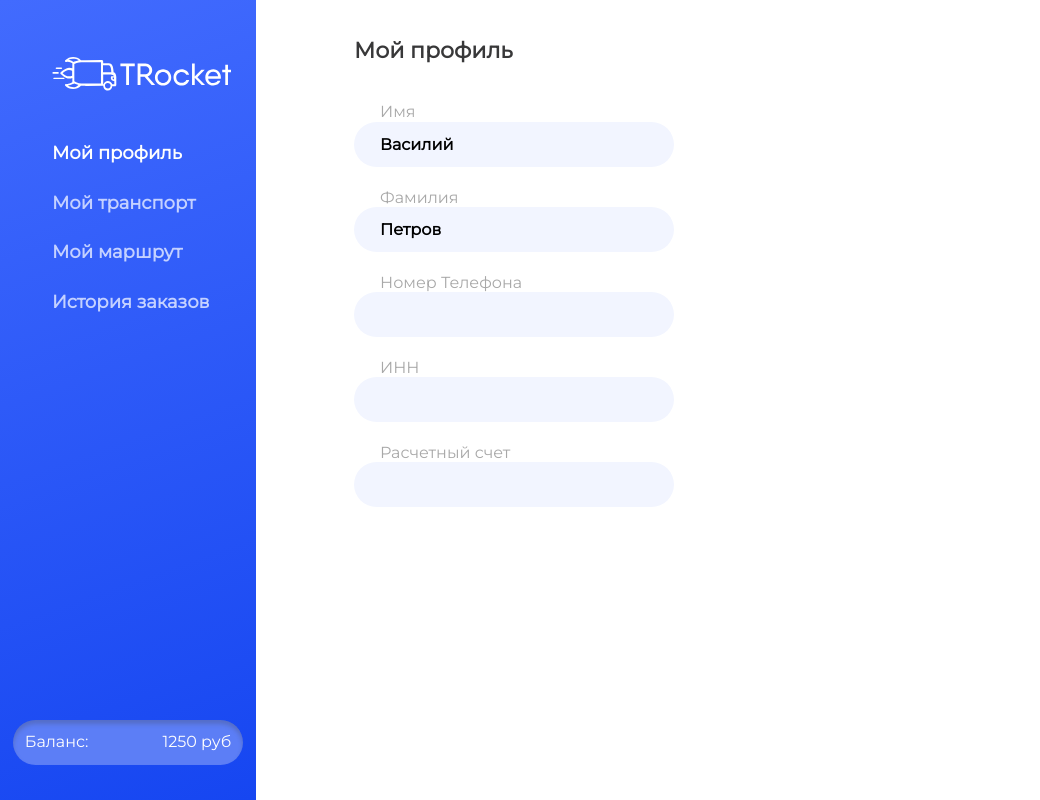
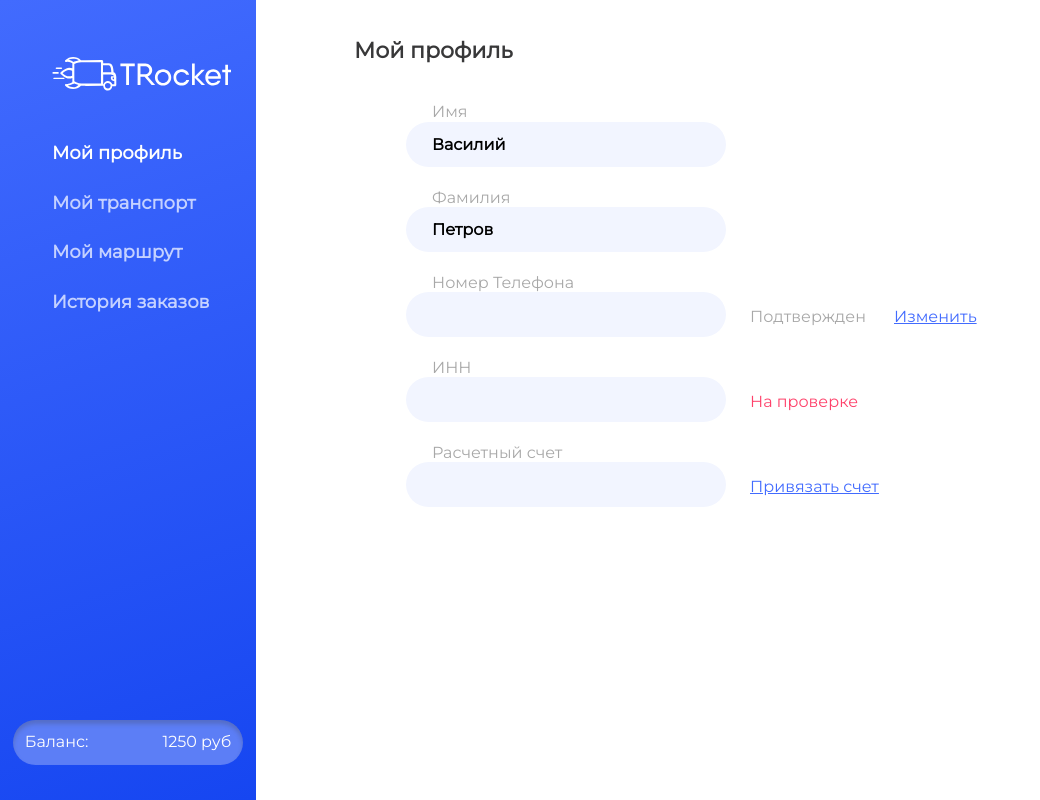
Before and after one commit to true-rocket/t-rocket, an Angular app in the folder front/: page /cabinet in a window 1280 px wide. Shown: the whole page, without its empty margins (0-1040 px from the left). Built offline with nearby package versions, Linux system fonts and the light colour scheme.

Commit message:
profile component finished

```diff
--- a/front/src/app/cabinet/profile/profile.component.html
+++ b/front/src/app/cabinet/profile/profile.component.html
@@ -1,13 +1,34 @@
 <div class="main-container">
   <h1>Мой профиль</h1>
+
+  <div class="grid">
+    <div>
       <div>Имя</div>
       <input value={{user.lastName}} />
+    </div>
+    <div>
       <div>Фамилия</div>
       <input value={{user.name}} />
+    </div>
+    <div>
       <div>Номер Телефона</div>
       <input value={{user.phone}} />
+    </div>
+    <div>
       <div>ИНН</div>
       <input value={{user.inn}} />
+    </div>
+    <div>
       <div>Расчетный счет</div>
       <input value={{user.bankAccount}} />
     </div>
+    <div></div>
+    <div></div>
+    <div class="text">Подтвержден</div>
+    <div class="text red">На проверке</div>
+    <div class="text blue">Привязать счет</div>
+    <div></div>
+    <div></div>
+    <div class="text blue">Изменить</div>
+  </div>
+</div>
--- a/front/src/app/cabinet/profile/profile.component.scss
+++ b/front/src/app/cabinet/profile/profile.component.scss
@@ -31,4 +31,33 @@
 	border-radius: 24px;
 	height: 45px;
     }
+
+    .text {
+	padding-top: 34px;
+	// grid-area: text;
+    }
+
+    .red {
+	color: #FE426B
+    }
+
+    .blue {
+	text-decoration: underline;
+	color: #426BFE
+    }
+
+    .grid {
+	display: grid;
+	grid-template-columns: 320px 120px 120px;
+	grid-template-rows: repeat(5, auto);
+	grid-auto-flow: column;
+	grid-column-gap: 24px;
+	// grid-area: text 1 / 2 / 2 / 3;
+	// grid-template-areas:
+	   // ". . .
+	    // . . .
+	    // . text text
+	    // . text text
+	    // . text text";
+    }
 }
```
Lines whose indentation alone changed are shown as unchanged.
